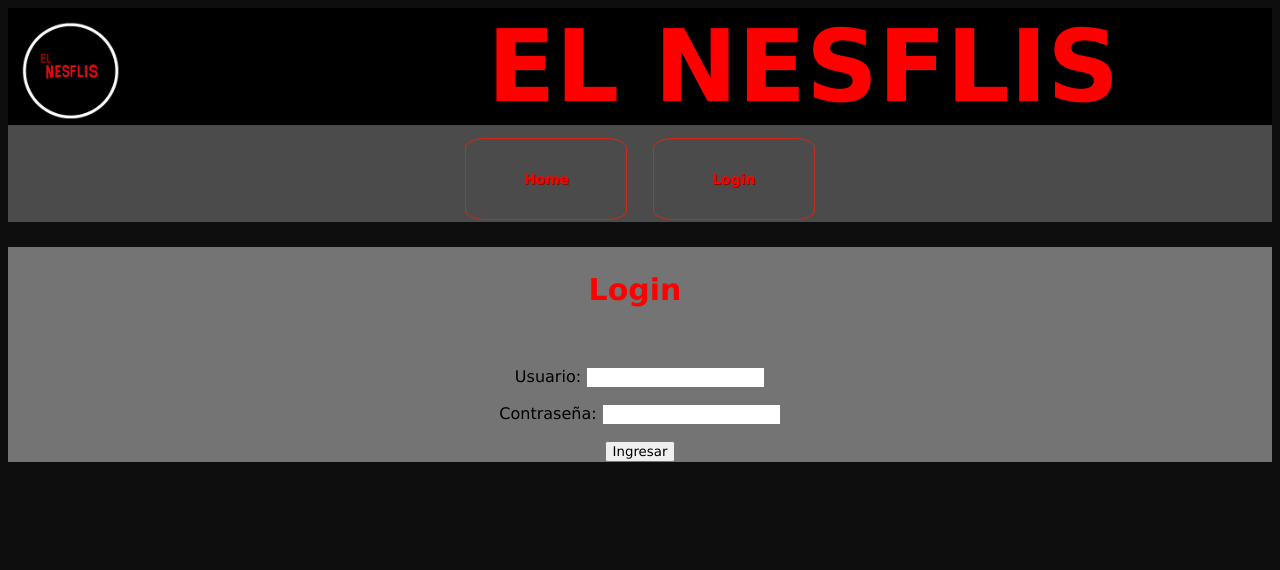
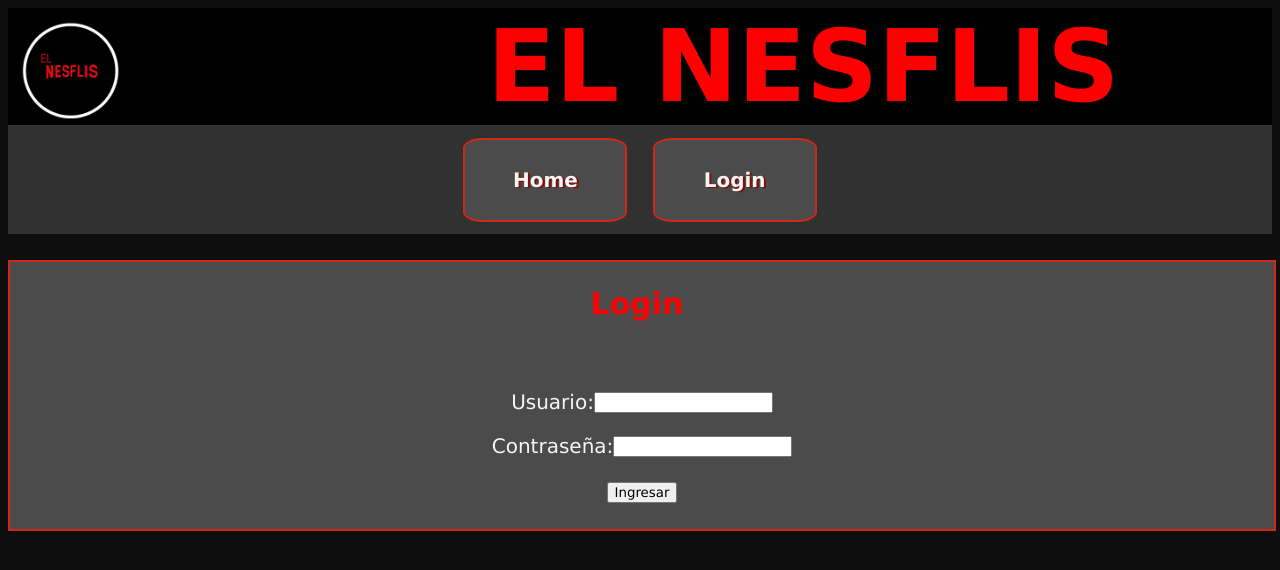
Before and after one commit to AgustinGAguirre/final-Bajo-Berger, a Next.js app in the folder frontend/: page /login in a window 1280 px wide. Shown: the top 570 px of the page. Built offline with nearby package versions, Linux system fonts and the light colour scheme.

Commit message:
estilos agregados

```diff
--- a/frontend/pages/_app.js
+++ b/frontend/pages/_app.js
@@ -27,7 +27,7 @@ function MyApp({ Component, pageProps }) {
           <a className='home-login' href="/login">Login</a>
         )}
         {isLoggedIn && (
-          <a href="#" onClick={handleLogout}>Logout</a>
+          <a className='home-login' href="#" onClick={handleLogout}>Logout</a>
         )}
 
       </nav>
--- a/frontend/pages/index.js
+++ b/frontend/pages/index.js
@@ -56,9 +56,9 @@ const Home = () => {
         <aside id="peliculas" style={{ margin: "auto" }}>
           <div>
             <h2 className="ultimas-peliculas">Últimas 10 peliculas</h2>
-            Director:
+            <h3 className="director">Director:</h3>
             <select onChange={handleChangeDirector}>
-              <option value="">TODOS</option>
+              <option className="lista-directores" value="">TODOS</option>
               {directors?.map((director) => (
                 <option value={director}>{director}</option>
               ))}
--- a/frontend/pages/login.js
+++ b/frontend/pages/login.js
@@ -34,10 +34,10 @@ const Login = () => {
           <h2>Login</h2>
           <br />
           <form action="/login" method="POST" onSubmit={login}>
-            <p>Usuario: <input type="text" onChange={e => setUsername(e.target.value)} name="username" /></p>
-            <p>Contraseña: <input type="password" onChange={e => setPassword(e.target.value)} name="password" /></p>
+            <p className="user-passw">Usuario: <input type="text" onChange={e => setUsername(e.target.value)} name="username" /></p>
+            <p className="user-passw">Contraseña: <input type="password" onChange={e => setPassword(e.target.value)} name="password" /></p>
             {!!error && (<p>{error}</p>)}
-            <button type="submit">Ingresar</button>
+            <button className="button" type="submit">Ingresar</button>
           </form>
         </aside>
       </div>
--- a/frontend/styles/globals.css
+++ b/frontend/styles/globals.css
@@ -26,22 +26,21 @@ h1 {
 }
 
 nav {
-  background-color: rgb(75, 75, 75);
+  background-color: rgb(49, 49, 49);
   text-align: center;
 }
 
 .home-login {
   background-color: rgb(75, 75, 75);
   text-decoration: none;
-  color: red;
+  color: whitesmoke;
   margin: 1% 1% 1% 1%;
   font-size: 20px;
   text-indent:0;
-	border:1px solid #d02718;
+	border:2px solid #d02718;
   border-radius: 12% 12% 12% 12%;
 	display:inline-flex;
 	font-family:Verdana;
-	font-size:14px;
 	font-weight:bold;
 	font-style:normal;
   height:80px;
@@ -51,8 +50,8 @@ nav {
 	align-items :center;
   align-content: center;
   justify-content: center;
-	text-shadow:1px 1px 0px #810e05;
-  margin-bottom: 2px;
+	text-shadow:2px 1px 0px #810e05;
+  margin-bottom: 1%;
 }
 
 #peliculas {
@@ -68,15 +67,28 @@ nav {
   border-bottom: 0px;
 }
 
+#container {
+  margin-bottom: 2%;
+}
+
 #login {
-  background-color: rgb(116, 116, 116);
+  background-color: rgb(75, 75, 75);
+  text-decoration: none;
+  color: whitesmoke;
   display: flex;
   flex-direction: column;
   width: 100%;
   text-align: center;
   margin-top: 2%;
+  font-size: 20px;
+  text-indent:0;
+	border:2px solid #d02718;
+  margin-bottom: 2%;
 }
 
+.button {
+  margin-bottom: 2%;
+}
 
 h2 {
   font-size: 30px;
@@ -139,3 +151,31 @@ h2 {
   justify-content: flex-start;
   flex-wrap: wrap;
 }
+
+.director {
+  color: whitesmoke;
+}
+
+.lista-directores {
+  font-family: Verdana, Geneva, Tahoma, sans-serif;
+}
+
+.user-passw {
+  display: flex;
+  align-items: center;
+  justify-content: center;
+}
+
+#details {
+  display: block;
+  align-items: center;
+  justify-content: center;
+  padding-bottom: 2%;
+}
+
+#container-details {
+  color: whitesmoke;
+  display: flex;
+  align-items: center;
+  justify-content: center;
+}
```
Also changed, not shown: frontend/pages/movies/[id].js (+8 -8 lines), 2 other files (tests, documents, lock files or other folders).
